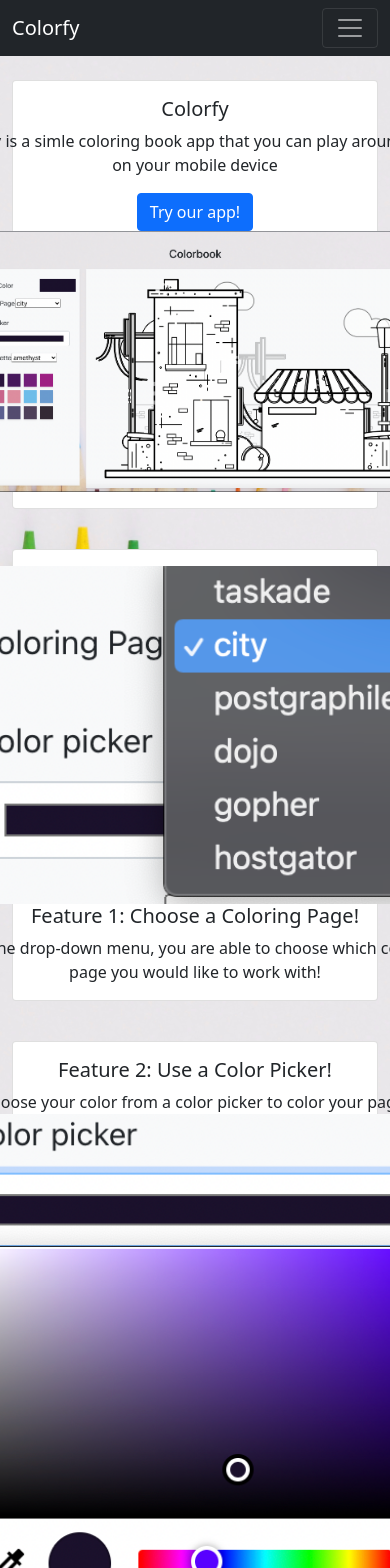
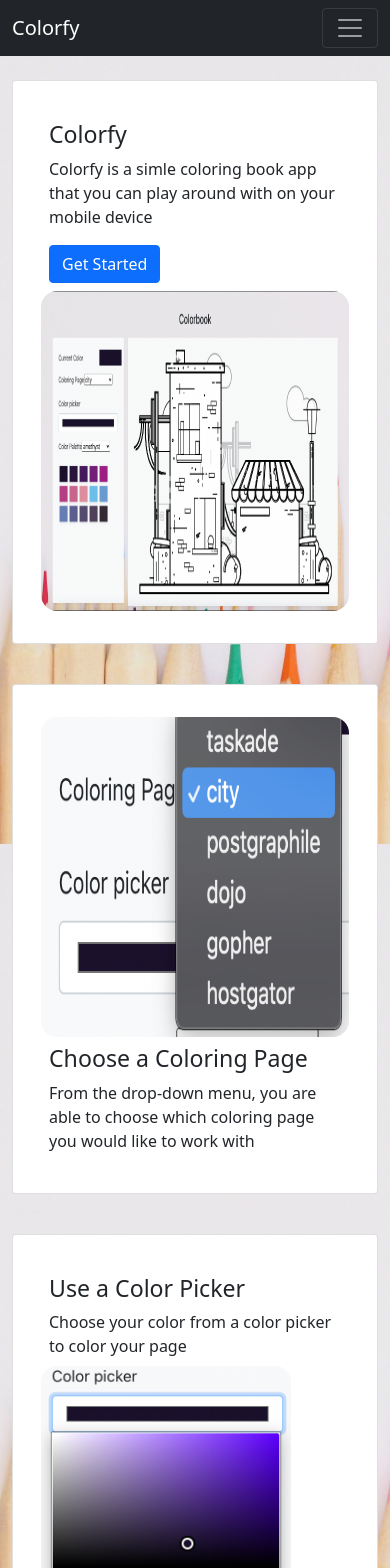
Before and after one commit to kirontoo/colorfy, a React (Create React App) app: page /#/ in a window 390 px wide. Shown: the top 1568 px of the page. Built offline with nearby package versions, Linux system fonts and the light colour scheme.

Commit message:
Fix layout

```diff
--- a/src/pages/Home/Home.css
+++ b/src/pages/Home/Home.css
@@ -12,14 +12,8 @@
     padding: 4em 1em 0 2em;
 }
 
-h3 {
-    text-align: center;
-    padding: 0.5em;
-}
-
-p {
-    text-align: center;
-    justify-content: center;
+.card-text {
+    text-align: left;
 }
 
 .card {
@@ -29,28 +23,21 @@
     margin: 0 auto;
     float: none;
     margin-bottom: 40px;
+    flex-direction: row;
+    padding: 1rem;
+    border-radius: 1rem;
+    /* background: none; */
+    border: none;
 }
 
-.amy-contact {
+.contact {
     text-align: center;
     font-size: 1.5rem;
 }
 
-.amber-contact {
-    text-align: center;
-    font-size: 1.5rem;
-}
-
-.zelle-contact {
-    text-align: center;
-    font-size: 1.5rem;
-    padding: 8px;
-    padding-left: 0px;
-}
-
 .icon {
-    height: 7%;
-    width: 7%;
+    height: 2rem;
+    width: 2rem;
     margin-bottom: 0.3em;
 }
 
@@ -131,3 +118,46 @@
     transform: scale(1.07);
     transition: 1s ease-out;
 }
+
+.promo-image {
+    width: auto;
+    max-width: 100%;
+    min-height: 20rem;
+    border-radius: 1rem;
+    max-height: 20rem;
+}
+
+.demo {
+    background-image: url('../../images/colorfy_demo.gif');
+    background-size: 140% auto;
+    background-repeat: no-repeat;
+    background-position: center;
+}
+
+.card-body {
+    justify-content: space-between;
+    display: flex;
+    flex-wrap: wrap;
+    width: 100%;
+}
+
+.profile-name {
+    text-align: center;
+    padding: 0.3rem;
+}
+
+.devicon {
+    background: none;
+    margin-left: 0.4rem;
+    margin-right: 0.4rem;
+}
+
+.devicon:hover {
+    font-size: 1.8rem;
+    height: 2.2rem;
+    width: 2.2rem;
+}
+
+.intro {
+    text-align: center;
+}
--- a/src/pages/Home/Home.js
+++ b/src/pages/Home/Home.js
@@ -17,15 +17,14 @@
                         <div class="row">
                             <div class="card" id="card1">
                                 <div class="card-body">
-                                    <div class="row">
-                                        <div class="col-sm-6">
-                                            <h5 class="card-title">Colorfy</h5>
+                                    <div class="col-sm-6 d-flex flex-column p-2 align-items-start">
+                                        <h3 class="card-title">Colorfy</h3>
                                         <p class="card-text">
                                         Colorfy is a simle coloring book app that you can
                                         play around with on your mobile device
                                         </p>
                                         <Link to="/colorbook">
-                                                <Button>Try our app!</Button>
+                                            <Button>Get Started</Button>
                                         </Link>
                                     </div>
                                     <div class="col-sm-6 text-right">
@@ -33,8 +32,8 @@
                                             src={image1}
                                             alt="Coloring Page"
                                             width="500px"
+                                            className="promo-image"
                                         ></img>
-                                        </div>
                                     </div>
                                 </div>
                             </div>
@@ -46,24 +45,23 @@
                         <div class="row">
                             <div class="card" id="card2">
                                 <div class="card-body">
-                                    <div class="row">
                                     <div class="col-sm-6 text-right">
                                         <img
                                             class=""
                                             src={image2}
                                             alt="Choose which page you'd like to use"
                                             width="500px"
+                                            className="promo-image"
                                         ></img>
                                     </div>
-                                        <div class="col-sm-6">
-                                            <h5 class="card-title">
-                                                Feature 1: Choose a Coloring Page!
-                                            </h5>
+                                    <div class="col-sm-6 d-flex flex-column p-2 align-items-start justify-content-center">
+                                        <h3 class="card-title">
+                                        Choose a Coloring Page
+                                        </h3>
                                         <p class="card-text">
                                         From the drop-down menu, you are able to choose
-                                                which coloring page you would like to work with!
+                                        which coloring page you would like to work with
                                         </p>
-                                        </div>
                                     </div>
                                 </div>
                             </div>
@@ -73,14 +71,13 @@
                         <div class="row">
                             <div class="card" id="card3">
                                 <div class="card-body">
-                                    <div class="row">
-                                        <div class="col-sm-6">
-                                            <h5 class="card-title">
-                                                Feature 2: Use a Color Picker!
-                                            </h5>
+                                    <div class="col-sm-6 d-flex flex-column p-2 align-items-start justify-content-center">
+                                        <h3 class="card-title">
+                                        Use a Color Picker
+                                        </h3>
                                         <p class="card-text">
                                         Choose your color from a color picker to color your
-                                                page!
+                                        page
                                         </p>
                                     </div>
                                     <div class="col-sm-6 text-right">
@@ -89,8 +86,8 @@
                                             src={image3}
                                             alt="Use a color picker"
                                             width="500px"
+                                            className="promo-image"
                                         ></img>
-                                        </div>
                                     </div>
                                 </div>
                             </div>
@@ -100,24 +97,22 @@
                         <div class="row">
                             <div class="card" id="card2">
                                 <div class="card-body">
-                                    <div class="row">
-                                        <div class="col-sm-6 text-right">
+                                    <div class="col-sm-6 align-items-center justify-content-center">
                                         <img
-                                                class=""
                                             src={image4}
                                             alt="Use a color palette"
                                             width="400px"
+                                            className="promo-image"
                                         ></img>
                                     </div>
-                                        <div class="col-sm-6">
-                                            <h5 class="card-title">
-                                                Feature 3: Use a Color Palette!
-                                            </h5>
+                                    <div class="col-sm-6 d-flex flex-column align-items-start justify-content-center">
+                                        <h3 class="card-title">
+                                        Use a Color Palette
+                                        </h3>
                                         <p class="card-text">
                                         Choose a color palette, and then pick a color to
-                                                use!
+                                        use
                                         </p>
-                                        </div>
                                     </div>
                                 </div>
                             </div>
@@ -128,15 +123,15 @@
                     <div class="container">
                         <div class="row">
                             <div class="card" id="card4">
-                                <video controls width="250">
-                                    <source src="#"></source>
-                                </video>
                                 <div class="card-body">
-                                    <div class="row">
+                                    <div class="col-sm-6 d-flex flex-column align-items-start justify-content-center">
+                                        <h3 class="card-title">Here's a small demo</h3>
+                                        <Link to="/colorbook">
+                                            <Button size="lg">Get Started</Button>
+                                        </Link>
+                                    </div>
                                     <div class="col-sm-6">
-                                            <h5 class="card-title">Tutorial</h5>
-                                            <p class="card-text">Watch a tutorial here!</p>
-                                        </div>
+                                        <div class="promo-image demo"></div>
                                     </div>
                                 </div>
                             </div>
@@ -145,26 +140,24 @@
                 </div>
                 <div className="app-engineers">
                     <div class="container">
-                        <h2>Meet the Engineers!</h2>
+                        <h2>Meet the Engineers</h2>
                         <div class="row">
                             <div class="col">
                                 <div className="engineer-amy">
                                     <div className="amy-profile">
                                         <div className="amy-picture-background"></div>
                                     </div>
-                                    <div className="amy-intro">
-                                        <h3>Amy</h3>
-                                        <p>
+                                    <h3 className="profile-name">Amy</h3>
+                                    <p className="intro">
                                     Amy is a Frontend Developer with a passion for learning
                                     new technologies. Ask her about mechanical keyboards!
                                     </p>
-                                    </div>
-                                    <div className="amy-contact">
+                                    <div className="contact">
                                         <a href="https://github.com/kirontoo">
-                                            <i class="devicon-github-original colored"></i>
+                                            <i class="devicon devicon-github-original colored"></i>
                                         </a>
                                         <a href="https://www.linkedin.com/in/amy-nguyen-dang/">
-                                            <i class="devicon-linkedin-plain colored"></i>
+                                            <i class="devicon devicon-linkedin-plain colored"></i>
                                         </a>
                                     </div>
                                 </div>
@@ -174,55 +167,49 @@
                                     <div className="amber-profile">
                                         <div className="amber-picture-background"></div>
                                     </div>
-                                    <div className="amber-intro">
-                                        <h3>Amber</h3>
-                                        <p>
+                                    <h3 className="profile-name">Amber</h3>
+                                    <p className="intro">
                                     Amber is a recent Full Stack Developer bootcamp grad. In
                                     her freetime she enjoys camping, hiking, mountain
-                                            biking, and anything that gets her outdoors!
+                                    biking, and anything that gets her outdoors
                                     </p>
-                                    </div>
-                                    <div className="amber-contact">
+                                    <div className="contact">
                                         <a href="https://github.com/Ope522">
-                                            <i class="devicon-github-original colored"></i>
+                                            <i class="devicon devicon-github-original colored"></i>
                                         </a>
                                         <a href="https://www.linkedin.com/in/amberterry/">
-                                            <i class="devicon-linkedin-plain colored"></i>
+                                            <i class="devicon devicon-linkedin-plain colored"></i>
                                         </a>
                                     </div>
                                 </div>
                             </div>
                         </div>
-                        <h2>Meet the Designer!</h2>
-                        <div class="row">
-                            <div class="col"></div>
-                            <div class="col">
-                                <div className="engineer-zelle">
+                        <h2>Meet the Designer</h2>
+                        <div class="row justify-content-center">
+                            <div class="col-sm-6 d-flex flex-column align-items-center justify-content-center">
+                                <div className="d-flex flex-column align-items-center justify-content-center">
                                     <div className="zelle-profile">
                                         <div className="zelle-picture-background"></div>
                                     </div>
-                                    <div className="zelle-intro">
-                                        <h3>Roselle</h3>
-                                        <p>
+                                    <h3 className="profile-name">Roselle</h3>
+                                    <p className="intro">
                                     Roselle is a product designer with a background in
                                     interior design, graphic design, and project management.
                                     Loves Figma, cats, and food!
                                     </p>
-                                    </div>
-                                    <div className="zelle-contact">
+                                    <div className="contact">
                                         <a href="https://uxzelle.com/">
-                                            <img class="icon" src={image5}></img>
+                                            <img class="devicon icon" src={image5}></img>
                                         </a>
                                         <a href="https://linkedin.com/in/rosellebernardino">
-                                            <i class="devicon-linkedin-plain colored"></i>
+                                            <i class="devicon devicon-linkedin-plain colored"></i>
                                         </a>
                                         <a href="https://twitter.com/uxzelle">
-                                            <i class="devicon-twitter-original"></i>
+                                            <i class="devicon devicon-twitter-original"></i>
                                         </a>
                                     </div>
                                 </div>
                             </div>
-                            <div class="col"></div>
                         </div>
                     </div>
                 </div>
```
Lines whose indentation alone changed are shown as unchanged.
